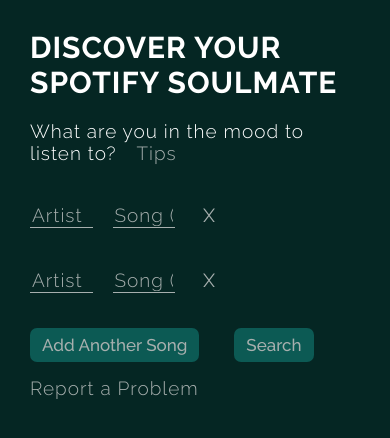
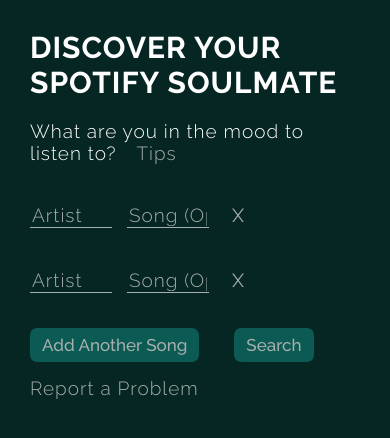
Before and after one commit to ljohnston931/spotifyPlaylistSearch2, a React (Create React App) app: page / in a window 390 px wide. Shown: the top 438 px of the page. Built offline with nearby package versions, Linux system fonts and the light colour scheme.

Commit message:
Up to 20vw

```diff
--- a/src/App.css
+++ b/src/App.css
@@ -77,12 +77,12 @@
         font-weight: 300;
         font-size: 19px;
         letter-spacing: 1px;
-        max-width: 15vw;
+        max-width: 20vw;
     }
 
     @media only screen and (max-width: 650px) {
         input {
-            margin-right: 20px;
+            margin-right: 15px;
         }
     }
 
```
